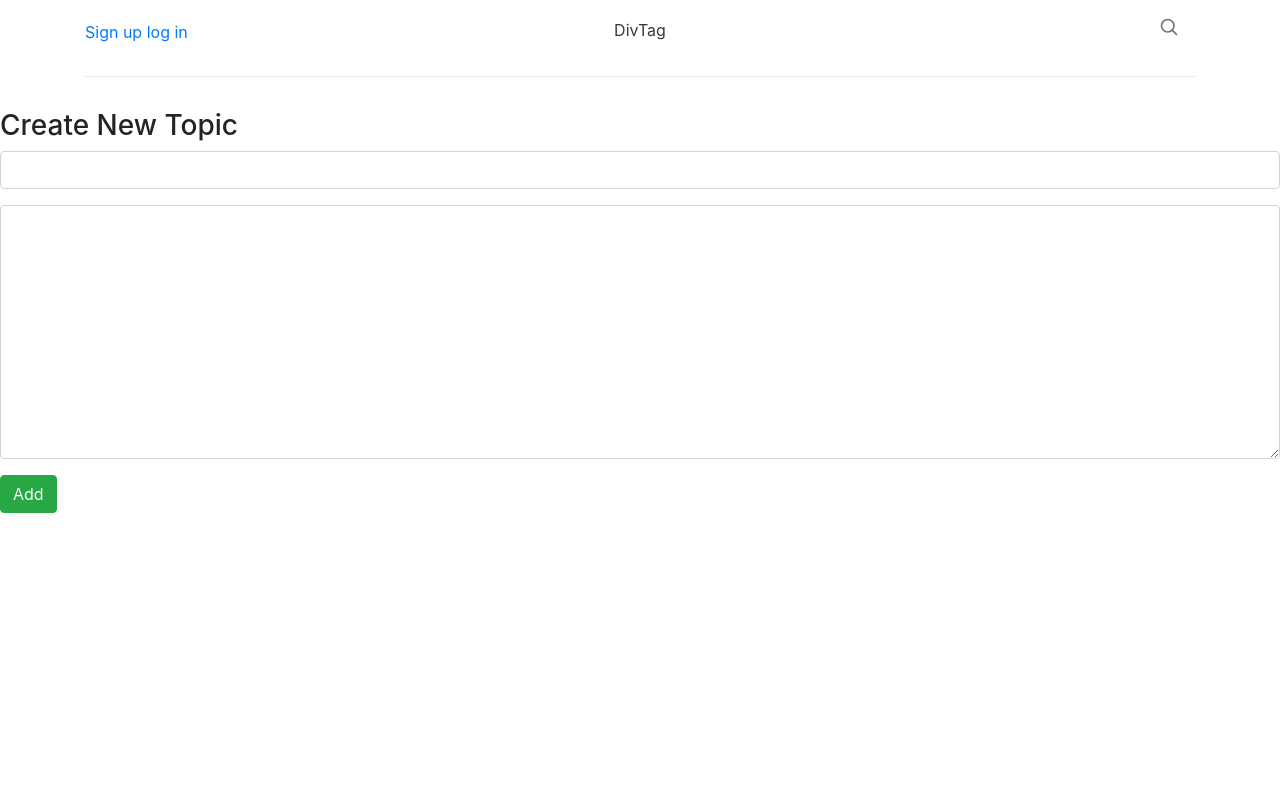
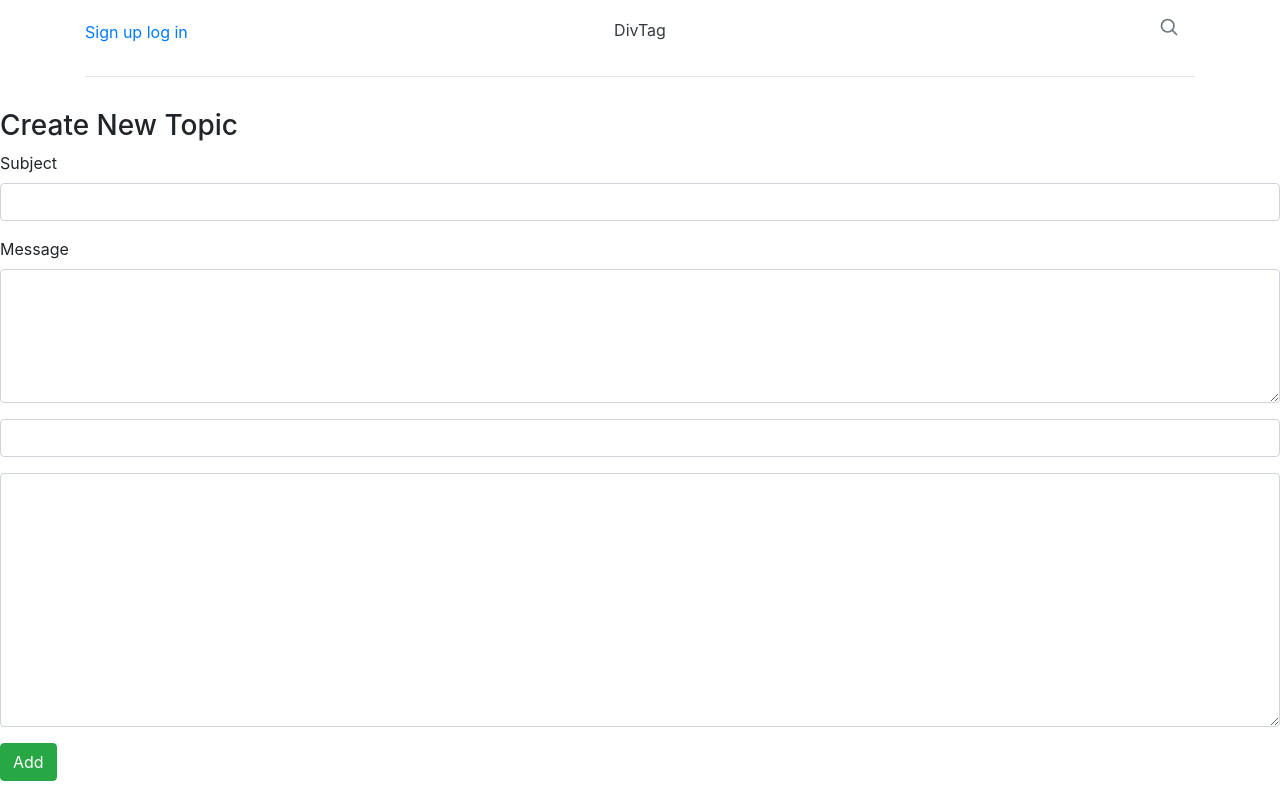
Before and after one commit to meshal-alotaibi/-Div-Tag-, a Django app: template starter_code/main_app/templates/new_topic.html in a window 1280 px wide. Run offline with Django 3.2, Linux system fonts and the light colour scheme; the template is opened without the code that fills it: values that come from a table or form of the project are taken from there, others are empty; some libraries are stand-ins or nearby versions.

Commit message:
topicsPage-newTopicPage-DONE (#17)
Co-authored-by: ghadahalmugren <ghadahfahad2@gmail.com>
Co-authored-by: ghaidaakhalee <51974001+ghaidaakhalee@users.noreply.github.com>

```diff
--- a/starter_code/main_app/templates/new_topic.html
+++ b/starter_code/main_app/templates/new_topic.html
@@ -5,6 +5,14 @@
 <!-- <li><a href="/">Category</a></li> -->
 <form method="post">
     {% csrf_token %}
+    <div class="form-group">
+      <label for="id_subject">Subject</label>
+      <input type="text" class="form-control" id="id_subject" name="subject">
+    </div>
+    <div class="form-group ">
+      <label for="id_message">Message</label>
+      <textarea class="form-control " id="id_message" name="message" rows="5"></textarea>
+    </div>
      {% include 'includes/form.html' %}
     <button type="submit" class="btn btn-success">Add</button>
   </form>
--- a/starter_code/starter_code/settings.py
+++ b/starter_code/starter_code/settings.py
@@ -79,8 +79,8 @@ DATABASES = {
     'default': {
         'ENGINE': 'django.db.backends.postgresql',
         'NAME': 'blogs',
-        'PASSWORD':'',
-        'USER': '',
+        'PASSWORD':'0564305522',
+        'USER': 'postgres',
     }
 }
 
```
Also changed, not shown: starter_code/main_app/templates/topics.html (+4 -3 lines), starter_code/main_app/views.py (+24 -0 lines), starter_code/main_app/migrations/0001_initial.py (added).
